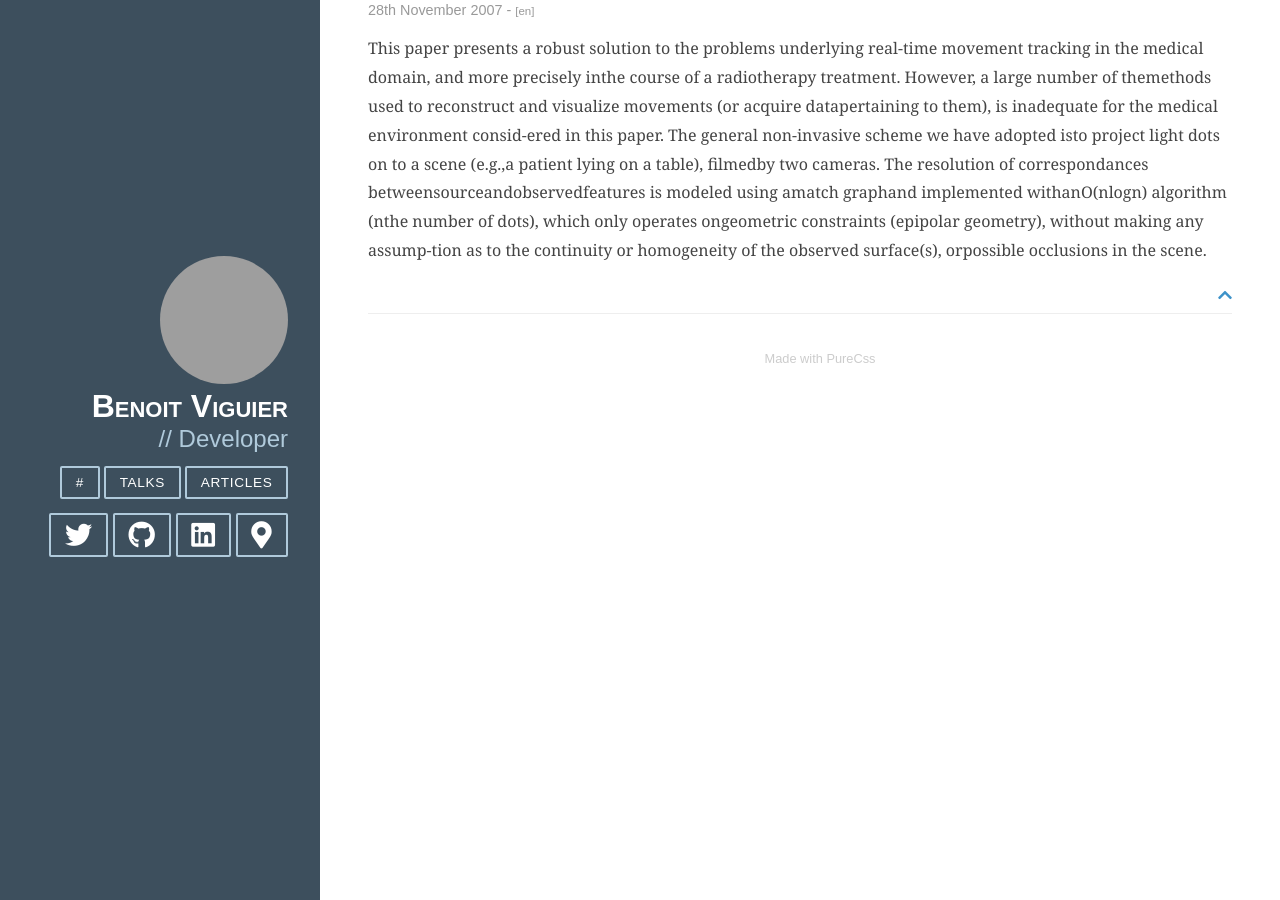
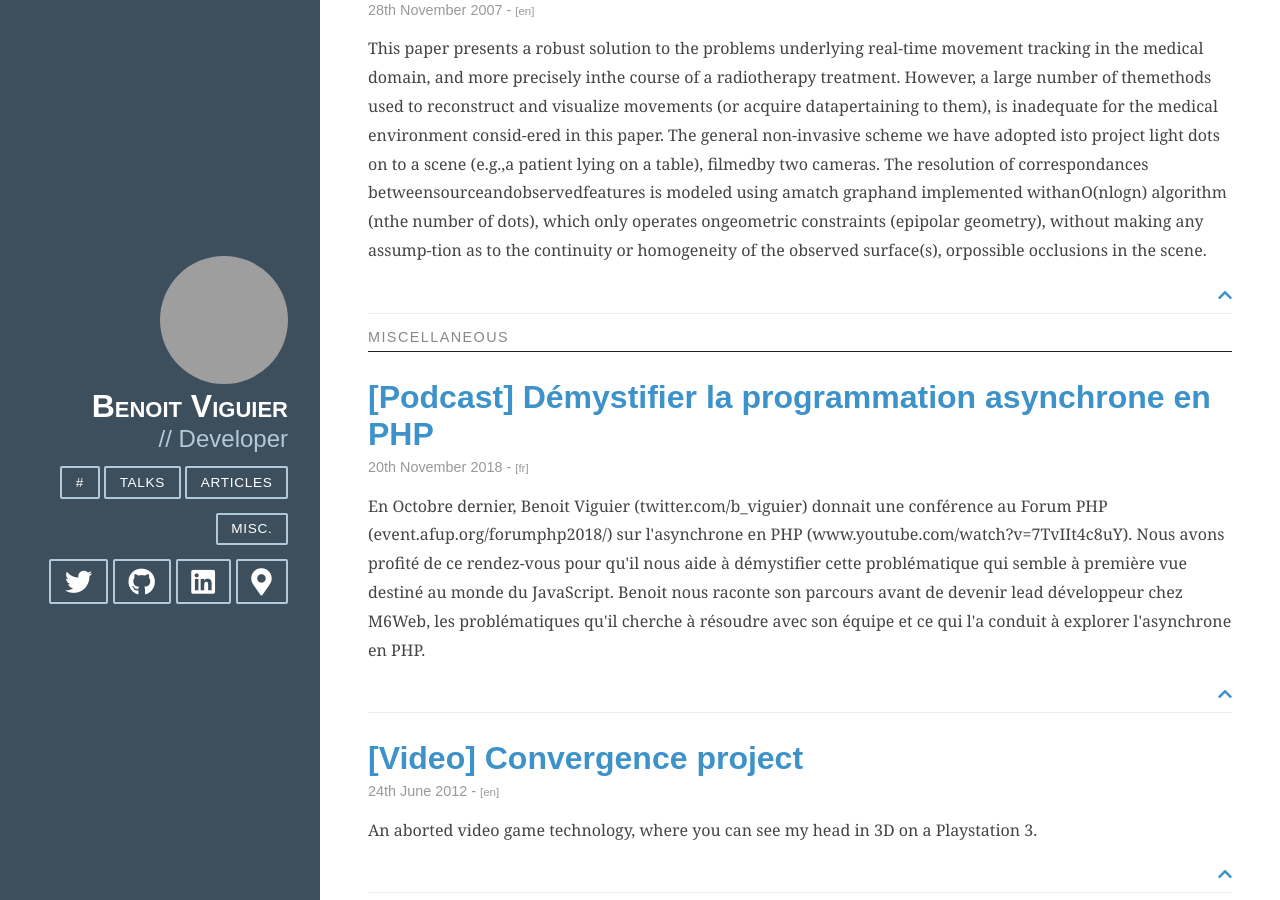
Before and after one commit to b-viguier/b-viguier.github.io, a Jekyll site: the page built from index.html, in a window 1280 px wide and 900 px high, scrolled down 6707 px. Built offline with Jekyll 4.4.1, drawn with Linux system fonts in a browser that asks for light colours; nearby versions of some CDN libraries; grey boxes are pictures that could not be loaded.

Commit message:
Add misc. section

```diff
--- /dev/null
+++ b/_data/misc.yml
@@ -0,0 +1,12 @@
+-
+    title: "[Podcast] Démystifier la programmation asynchrone en PHP"
+    url: https://soundcloud.com/podcastecho/e27-demystifier-la-programmation-asynchrone-en-php-avec-benoit-viguier
+    date: 20th November 2018
+    description: "En Octobre dernier, Benoit Viguier (twitter.com/b_viguier) donnait une conférence au Forum PHP (event.afup.org/forumphp2018/) sur l'asynchrone en PHP (www.youtube.com/watch?v=7TvIIt4c8uY). Nous avons profité de ce rendez-vous pour qu'il nous aide à démystifier cette problématique qui semble à première vue destiné au monde du JavaScript. Benoit nous raconte son parcours avant de devenir lead développeur chez M6Web, les problématiques qu'il cherche à résoudre avec son équipe et ce qui l'a conduit à explorer l'asynchrone en PHP."
+    lang: fr
+-
+    title: "[Video] Convergence project"
+    url: https://www.youtube.com/watch?v=UDT2j8iLlRc
+    date: 24th June 2012
+    description: "An aborted video game technology, where you can see my head in 3D on a Playstation 3."
+    lang: en
--- a/index.html
+++ b/index.html
@@ -21,6 +21,9 @@ layout: default
                         </a>
                         <a class="pure-button" href="#articles" alt="articles">
                             Articles
+                        </a>
+                        <a class="pure-button" href="#misc" alt="miscellaneous">
+                            Misc.
                         </a>
                     </li>
                 </ul>
@@ -116,6 +119,29 @@ layout: default
                 {% endfor %}
             </div>
 
+            <div class="posts">
+                <h1 id="misc" class="content-subhead">Miscellaneous</h1>
+
+                {% for misc in site.data.misc %}
+                <section class="post">
+                    <header class="post-header">
+                        <h2 class="post-title"><a href="{{ misc.url }}">{{ misc.title }}</a></h2>
+                        <p class="post-meta">
+                            {{ misc.date }} -  <small>[{{misc.lang}}] </small>
+                        </p>
+                    </header>
+
+                    <div class="post-description">
+                        <p>{{misc.description}}</p>
+                        <a class="top-button" href="#">
+                            <i class="fas fa-chevron-up"></i>
+                        </a>
+                    </div>
+
+                </section>
+                {% endfor %}
+            </div>
+
             <div class="footer">
                 <div class="pure-menu pure-menu-horizontal">
                     <ul>
```
